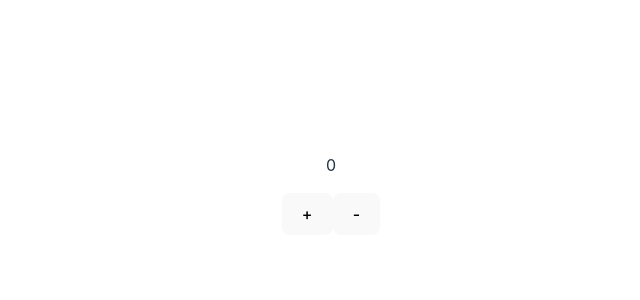
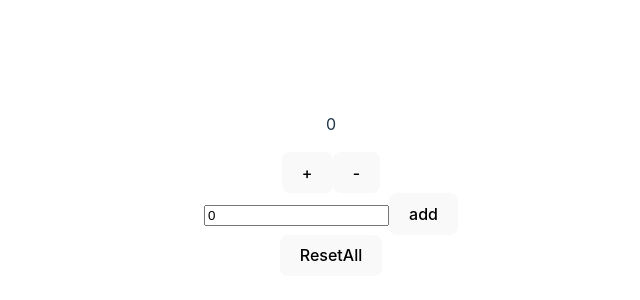
Before and after one commit to Elaraby218/redux-learn, a React (Vite) app: page / in a window 1280 px wide. Shown: the part 214-514 px from the top of the page, without its empty margins (309-949 px from the left). Built offline with nearby package versions, Linux system fonts and the light colour scheme.

Commit message:
addAmount , ResetAll

```diff
--- a/src/features/counter/Counter.jsx
+++ b/src/features/counter/Counter.jsx
@@ -1,9 +1,26 @@
 import { useSelector, useDispatch } from "react-redux";
-import { increment, decrement } from "./counterSlice";
+import { increment, decrement , reset , incrementAmount} from "./counterSlice";
+import { useState } from "react";
 
 export default function Counter() {
     const count = useSelector((state) => state.counter.count);
     const dispatch = useDispatch();
+
+    const [amount, setAmount] = useState(0) ;
+    const addval = Number(amount) || 0 ;
+
+    function handleReset(){
+        setAmount(0) ;
+        dispatch(reset()) ;
+    }
+
+    function handleInput(e){
+        setAmount(e.target.value)
+    }
+
+    function handleAdd(){
+        dispatch(incrementAmount(addval))
+    }
 
     return (
         <>
@@ -12,6 +29,14 @@ export default function Counter() {
                 <div>
                     <button onClick={() => dispatch(increment())}>+</button>
                     <button onClick={() => dispatch(decrement())}>-</button>
+                    <div>
+                        <input type="text" placeholder="enter amount" onChange={handleInput}
+                        value={amount} />
+                        <button onClick={handleAdd} >add</button>
+                    </div>
+                    <div>
+                        <button onClick={handleReset}>ResetAll</button>
+                    </div>
                 </div>
             </section>
         </>
--- a/src/features/counter/counterSlice.js
+++ b/src/features/counter/counterSlice.js
@@ -14,9 +14,15 @@ export const counterSlice = createSlice({
         decrement: (state)=>{
             state.count -=1 ;
         },
+        incrementAmount(state,action){
+            state.count += action.payload ;
+        } ,
+        reset : (state) => {
+            state.count = 0 ;
+        }
     }
 });
 
 
-export const {increment , decrement} = counterSlice.actions ;
+export const {increment , decrement ,incrementAmount ,reset } = counterSlice.actions ;
 export default counterSlice.reducer ;
```
